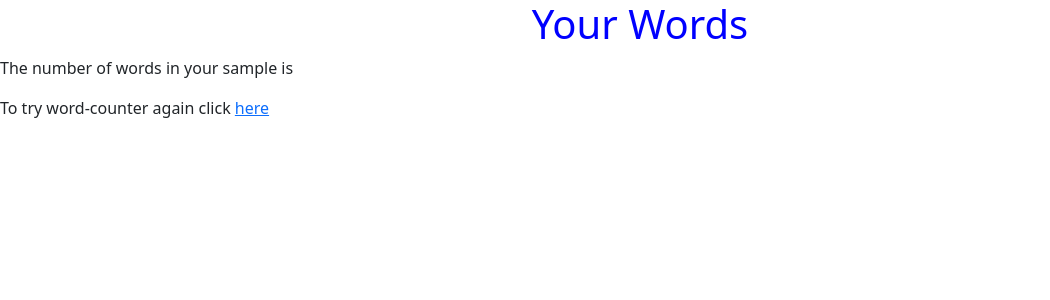
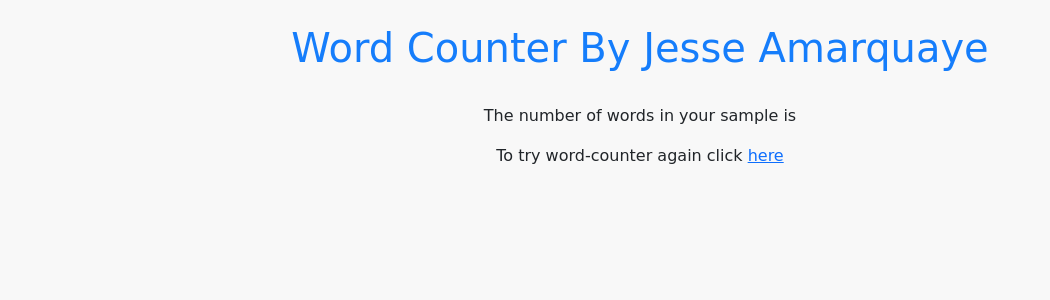
Before and after one commit to amarquaye/wordcounter, a Django app: template templates/counter/count.html in a window 1280 px wide. Shown: the top 300 px of the page, without its empty margins (0-1050 px from the left). Run offline with Django 4.2, Linux system fonts and the light colour scheme; the template is opened without the code that fills it, so the values that code supplies are empty; some libraries are stand-ins or nearby versions.

Commit message:
Almost complete

```diff
--- a/static/css/main.css
+++ b/static/css/main.css
@@ -1,9 +1,19 @@
+body {
+    background-color: rgba(248, 248, 248, 0.9);
+    font-family: 'Caveat', cursive;
+    font-weight: 500;
+}
+
 h1 {
-    color:blue;
+    color: rgb(21, 125, 251);
     text-align: center;
 }
 
-textarea {
+h2 {
+    color: rgb(21, 125, 251);
+    text-align: center;
+}
+
+p {
     vertical-align: center;
-    align-content: center;
 }
--- a/templates/counter/count.html
+++ b/templates/counter/count.html
@@ -11,10 +11,18 @@
 
     <script src="{% static 'js/bootstrap.min.js' %}"></script>
     <title>Words</title>
+
+    <style>
+        p {
+            text-align: center;
+        }
+    </style>
 </head>
 <body>
-    <h1>Your Words</h1>
+    <br>
+    <h1>Word Counter By Jesse Amarquaye</h1>
     <div>
+        <br>
         <p>The number of words in your sample is {{ amount }}</p>
         <p>To try word-counter again click <a href="{% url 'counter:index' %}">here</a></p>
     </div>
```
Also changed, not shown: templates/counter/index.html (+9 -3 lines).
